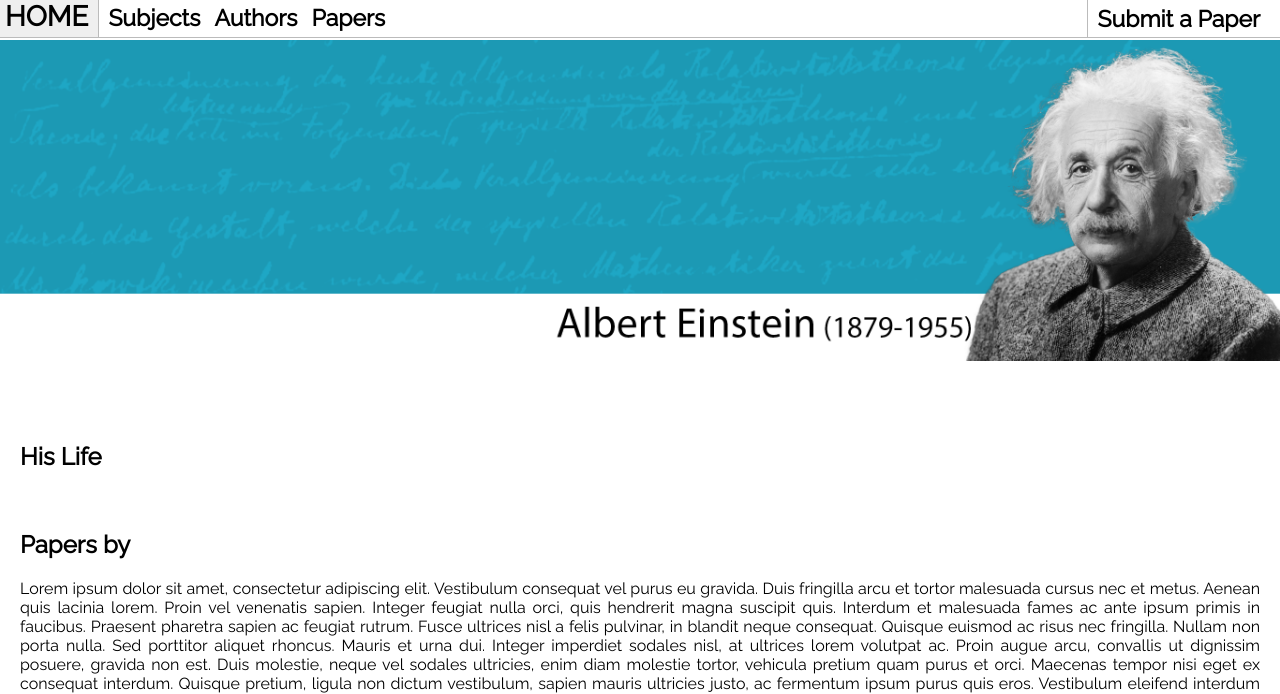
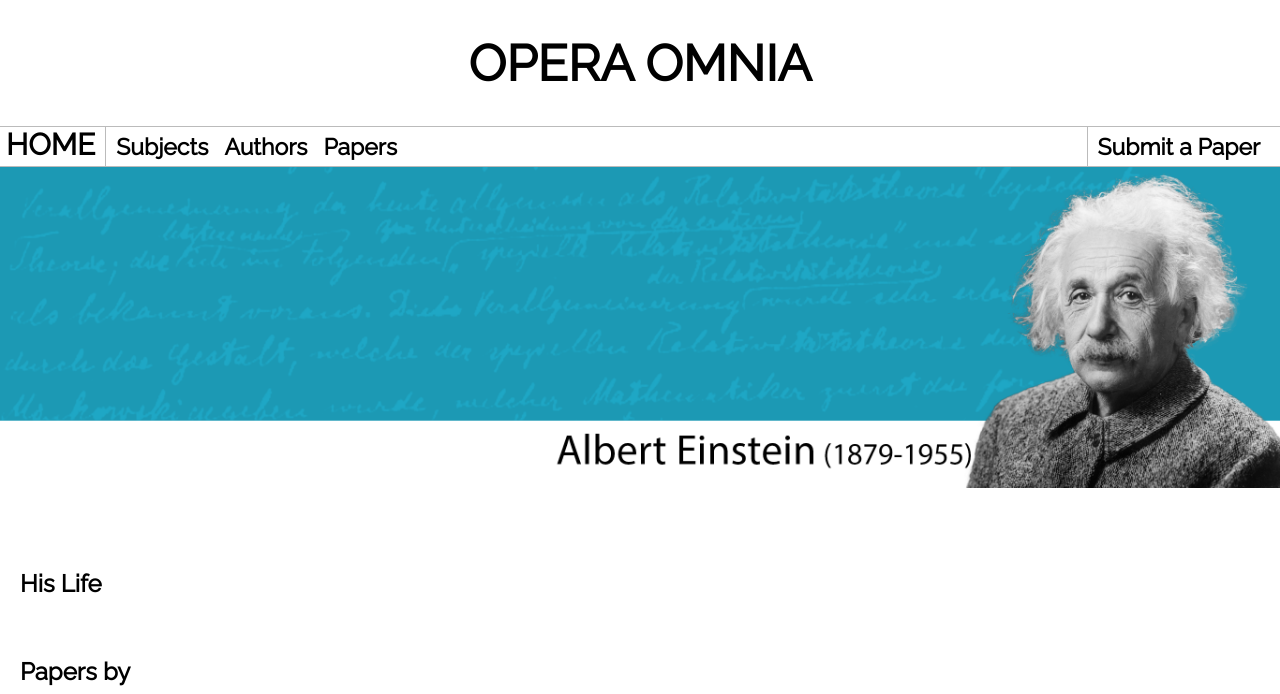
Before and after one commit to SerouxN/OperaOmnia, a PHP site: page /author.php?authid=1 in a window 1280 px wide. Shown: the top 694 px of the page. Run offline with PHP 8.4, Linux system fonts and the light colour scheme; data that the repository does not hold is empty.

Commit message:
Ajout de Computer Science dans les Subjects

```diff
--- a/header.php
+++ b/header.php
@@ -1,4 +1,7 @@
 <header>
+<div id="titleDiv">
+<h1 id="bigTitle">OPERA OMNIA</h1>
+</div>
     <nav id="navbar">
         <ul style="list-style-type:none">
             <li><a href="operaomnia.php" id="home">Home</a></li>
--- a/headerAuthor.php
+++ b/headerAuthor.php
@@ -1,4 +1,7 @@
 <header>
+<div id="titleDiv">
+<h1 id="bigTitle">OPERA OMNIA</h1>
+</div>
     <nav id="navbar">
         <ul style="list-style-type:none">
             <li><a href="operaomnia.php" id="home">Home</a></li>
--- a/style.css
+++ b/style.css
@@ -1,6 +1,7 @@
 
 @import url('https://fonts.googleapis.com/css?family=Raleway');
 @import url('https://fonts.googleapis.com/css?family=Open+Sans+Condensed:300');
+@import url('https://fonts.googleapis.com/css?family=Passion+One');
 
 body
 {
@@ -51,6 +52,7 @@ nav ul
     margin: 0;
     padding: 0;
     overflow: hidden;
+    border-bottom: 1px solid #bbb;
     background-color: white;
     width: 100%;
     top:0;
@@ -63,7 +65,7 @@ nav ul li
 nav ul li a
 {
     font-size: 23px;
-    padding: 10px;
+    padding: 6px;
     color: black;
     text-decoration: none;
 }
@@ -80,7 +82,7 @@ nav ul li a:hover {
 #home
 {
     text-transform: uppercase;
-    font-size: 28px;
+    font-size: 30px;
     border-right: 1px solid #bbb;
     padding-right: 10px;
 }
@@ -88,7 +90,6 @@ nav ul li a:hover {
 {
     width:100%;
     padding: 0;
-    padding-top: 40px;
     overflow: hidden;
 }
 .sticky ul
@@ -242,7 +243,15 @@ p
 {
     background-color: #ee8f8f;
 }
-
+.subjectComputerScience
+{
+    background-color: #EDFE01;
+    padding: 15px;
+}
+.subjectsPapersComSci
+{
+    background-color: #E3ED62;
+}
 .subjectsPapers ul
 {
     margin-bottom: 10px;
@@ -273,3 +282,15 @@ p
 {
     height:auto;
 }
+#bigTitle
+{
+    width:100%;
+    font-family: 'Raleway', 'Trebuchet MS', 'Lucida Sans Unicode', 'Lucida Grande', 'Lucida Sans', Arial, sans-serif;
+    font-weight: bold;
+    text-align:center;
+    font-size: 50px;
+}
+#titleDiv
+{
+    border-bottom: 1px solid #bbb;
+}
```
Also changed, not shown: subjects.php (+14 -0 lines).
